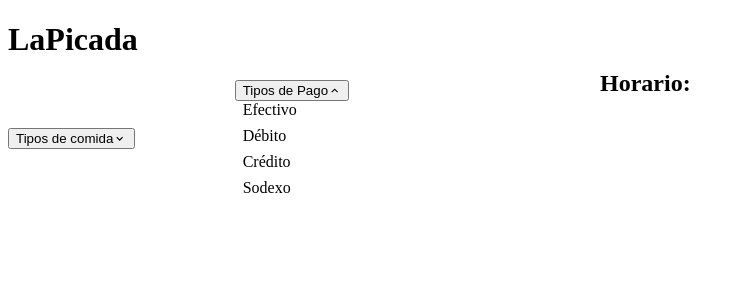
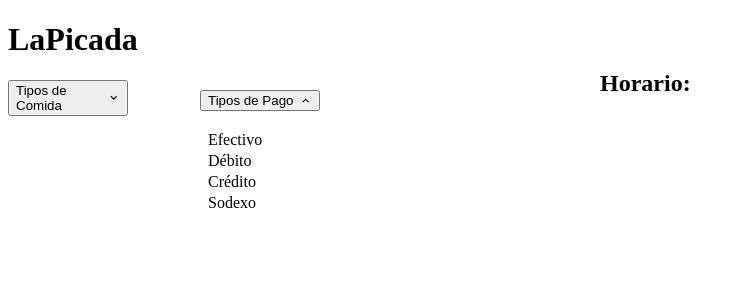
Before and after one commit to Jaipad/LaPicada, a Next.js app: page / in a window 1280 px wide. Both pictures are taken after a click on the button "Tipos de Pago". Shown: the top 300 px of the page, without its empty margins (0-744 px from the left). Built offline with nearby package versions, Linux system fonts and the light colour scheme.

Commit message:
Ahora los filtros guardan si estan marcados o no

```diff
--- a/components/Filtros.js
+++ b/components/Filtros.js
@@ -1,3 +1,4 @@
+import { Box, Stack } from "@chakra-ui/layout";
 import {
   Accordion,
   AccordionItem,
@@ -13,52 +14,92 @@
 import { useState } from "react";
 
 const Filtros = () => {
-  const categorias = [
-    {
-      nombre: "Tipos de comida",
-      productos: [
-        { nombre: "Hamburguesa", value: false, id: 1 },
-        { nombre: "Completos", value: false, id: 2 },
-        { nombre: "Sushi", value: false, id: 3 },
-        { nombre: "Italian food", value: false, id: 4 },
-      ],
-    },
-    {
-      nombre: "Tipos de Pago",
-      productos: [
-        { nombre: "Efectivo", value: false, id: 5 },
-        { nombre: "Débito", value: false, id: 6 },
-        { nombre: "Crédito", value: false, id: 7 },
-        { nombre: "Sodexo", value: false, id: 8 },
-      ],
-    },
-  ];
+  const [comidas, setComidas] = useState([
+    { id: 1, nombre: "Hamburguesa", checked: false },
+    { id: 2, nombre: "Completos", checked: false },
+    { id: 3, nombre: "Sushi", checked: false },
+    { id: 4, nombre: "Italian Food", checked: false },
+  ]);
+
+  const [pagos, setPagos] = useState([
+    { id: 5, nombre: "Efectivo", checked: false },
+    { id: 6, nombre: "Débito", checked: false },
+    { id: 7, nombre: "Crédito", checked: false },
+    { id: 8, nombre: "Sodexo", checked: false },
+  ]);
+
+  const seleccionDeComidas = (event, item) => {
+    const { checked } = event.target;
+    setComidas((prevItems) =>
+      prevItems.map((prevItem) =>
+        prevItem.id === item.id ? { ...prevItem, checked } : prevItem
+      )
+    );
+  };
+
+  const seleccionDePagos = (event, item) => {
+    const { checked } = event.target;
+    setPagos((prevItems) =>
+      prevItems.map((prevItem) =>
+        prevItem.id === item.id ? { ...prevItem, checked } : prevItem
+      )
+    );
+  };
 
   return (
     <div>
-      <Accordion allowMultiple >
-        <HStack spacing={"100px"}>
-          {categorias.map((categoria) => (
-            <AccordionItem key={categoria.nombre}>
-              <AccordionButton _expanded={true}>
-                {categoria.nombre}
+      <Accordion allowToggle style={{ position: "relative", width: "120px" }}>
+        <AccordionItem>
+          <h2>
+            <AccordionButton>
+              <Box as="span" flex="1" textAlign="left">
+                Tipos de Comida
+              </Box>
               <AccordionIcon />
             </AccordionButton>
-              <AccordionPanel>
-                <CheckboxGroup>
-                  <VStack align="start">
-                    {categoria.productos.map((producto) => (
-                      <Checkbox key={producto.id} value={producto.value}>
-                        {producto.nombre}
+          </h2>
+          <AccordionPanel pb={4}>
+            <Stack spacing={3}>
+              {comidas.map((item) => (
+                <Checkbox
+                  key={item.id}
+                  isChecked={item.checked}
+                  onChange={(event) => seleccionDeComidas(event, item)}
+                >
+                  {item.nombre}
                 </Checkbox>
               ))}
-                  </VStack>
-                </CheckboxGroup>
+            </Stack>
           </AccordionPanel>
         </AccordionItem>
+      </Accordion>
+
+      <Accordion allowToggle style={{ position: "absolute", width: "120px", left: "200px", top: "70px" }}>
+        <AccordionItem>
+          <h2>
+            <AccordionButton>
+              <Box as="span" flex="1" textAlign="left">
+                Tipos de Pago
+              </Box>
+              <AccordionIcon />
+            </AccordionButton>
+          </h2>
+          <AccordionPanel pb={4}>
+            <Stack spacing={3}>
+              {pagos.map((item) => (
+                <Checkbox
+                  key={item.id}
+                  isChecked={item.checked}
+                  onChange={(event) => seleccionDePagos(event, item)}
+                >
+                  {item.nombre}
+                </Checkbox>
               ))}
-        </HStack>
+            </Stack>
+          </AccordionPanel>
+        </AccordionItem>
       </Accordion>
+
       <h2
         style={{
           position: "absolute",
```
Lines whose indentation alone changed are shown as unchanged.
